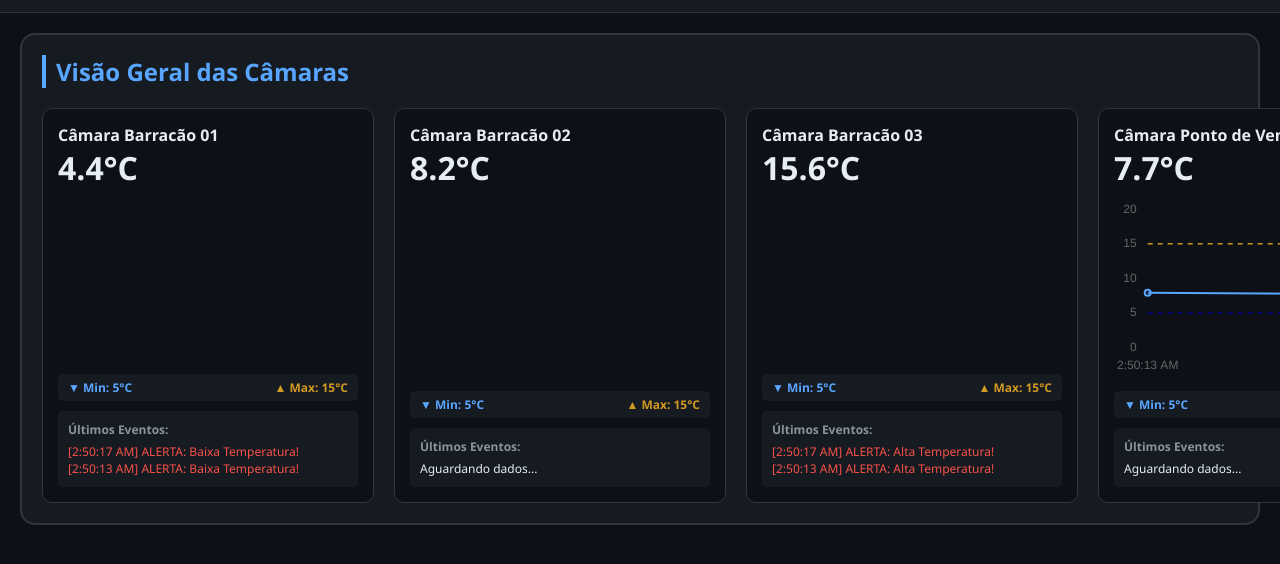
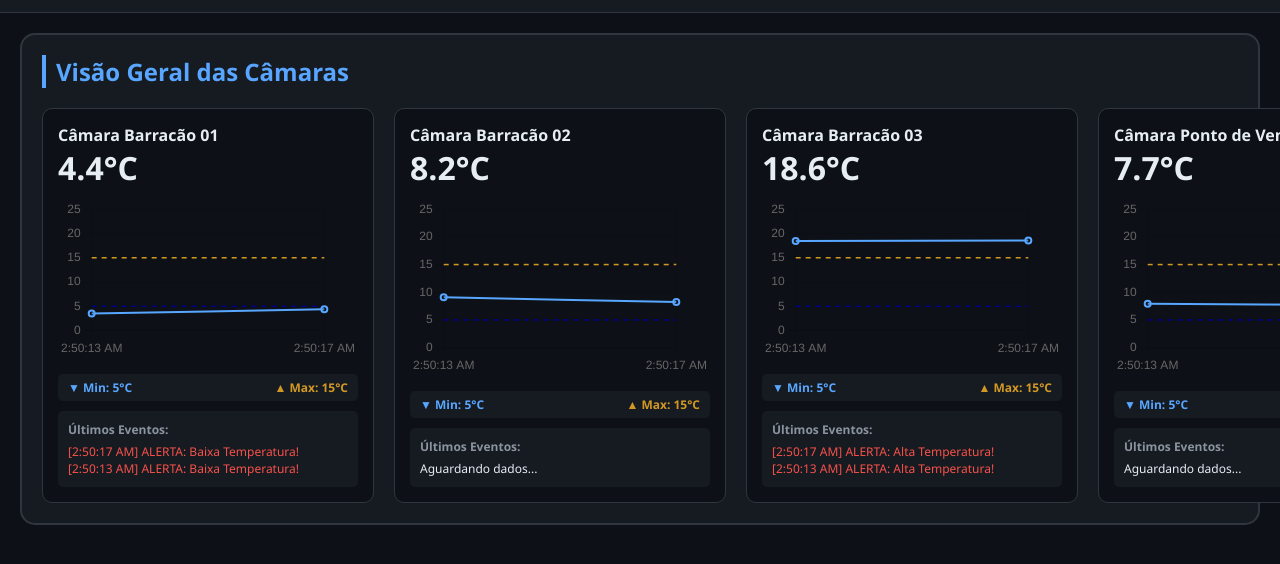
Before and after one commit to brunodudamatos-create/painel-eletrico, a website: page camaras.html in a window 1280 px wide. Shown: the part 68-632 px from the top of the page. Drawn offline with nearby package versions, Linux system fonts and the light colour scheme.

Commit message:
Update camaras.html

```diff
--- a/camaras.html
+++ b/camaras.html
@@ -11,7 +11,6 @@
 
     header{background:#161b22;padding:15px 30px;border-bottom:1px solid #30363d;}
 
-    /* Aumentei a largura máxima para as 4 câmaras caberem perfeitamente na horizontal */
     main{padding:20px;max-width:1600px;margin:0 auto}
 
     .secao {
@@ -22,10 +21,9 @@
     }
     .secao-titulo {margin-bottom:20px; color:#58a6ff; border-left:4px solid #58a6ff; padding-left:10px;}
 
-    /* GRID FIXO DE 4 COLUNAS - Coloca as 4 câmaras na mesma linha horizontal */
+    /* GRID FIXO DE 4 COLUNAS */
     .camaras-grid {display:grid; grid-template-columns:repeat(4, 1fr); gap:20px;}
 
-    /* Para não quebrar no celular ou em telas muito pequenas */
     @media (max-width: 1200px) { .camaras-grid { grid-template-columns:repeat(2, 1fr); } }
     @media (max-width: 768px) { .camaras-grid { grid-template-columns:1fr; } }
 
@@ -59,7 +57,6 @@
 </main>
 
 <script>
-// Configuração unificada das 4 câmaras
 const configs = [
     {id: '1', nome: 'Câmara Barracão 01'},
     {id: '2', nome: 'Câmara Barracão 02'},
@@ -69,17 +66,18 @@ const configs = [
 
 const charts = {};
 
-// Valores iniciais para simulação contínua
+// Temperaturas iniciais aleatórias entre 1 e 20 para começar
 const temperaturasAtuais = {
     '1': 4.5,
     '2': 10.0,
-    '3': 15.5,
+    '3': 18.5,
     '4': 8.0
 };
 
-// 1. Cria os cards no HTML e monta os gráficos
+// 1. PRIMEIRO: Construir todo o HTML de uma vez para não destruir os gráficos
+let htmlCards = '';
 configs.forEach(c => {
-    document.getElementById('grid-principal').innerHTML += `
+    htmlCards += `
         <div class="ccard">
             <div style="display:flex; justify-content:space-between"><b>${c.nome}</b></div>
             <div style="font-size:2rem; font-weight:bold" id="t${c.id}">--°C</div>
@@ -97,7 +95,13 @@ configs.forEach(c => {
             </div>
         </div>
     `;
+});
 
+// Injeta o HTML na tela de uma única vez
+document.getElementById('grid-principal').innerHTML = htmlCards;
+
+// 2. SEGUNDO: Agora que o HTML existe, inicializamos os 4 gráficos com Chart.js
+configs.forEach(c => {
     const ctx = document.getElementById('chart'+c.id).getContext('2d');
 
     charts[c.id] = new Chart(ctx, {
@@ -105,11 +109,8 @@ configs.forEach(c => {
         data: {
             labels: [],
             datasets: [
-                // Linha Principal - CORRIGIDO: fill: false remove a sombra azul claro
                 {label: 'Temp', data: [], borderColor: '#58a6ff', fill: false, tension: 0.3, borderWidth: 2},
-                // Limite Baixo
                 {label: 'Min', data: [], borderColor: '#00008b', borderDash: [5,5], pointRadius: 0, borderWidth: 1.5},
-                // Limite Alto
                 {label: 'Max', data: [], borderColor: '#d29922', borderDash: [5,5], pointRadius: 0, borderWidth: 1.5}
             ]
         },
@@ -118,13 +119,14 @@ configs.forEach(c => {
             maintainAspectRatio: false,
             plugins: {legend: {display:false}},
             scales: {
-                y: { min: 0, max: 20 }
+                // Deixa o gráfico se adequar dinamicamente, sugerindo a escala base de 0 a 22
+                y: { suggestedMin: 0, suggestedMax: 22 }
             }
         }
     });
 });
 
-// 2. Registra os logs de alertas nas caixas
+// 3. Função de Eventos
 function registrarEvento(id, msg) {
     const el = document.getElementById('ev' + id);
     let logs = el.innerHTML.includes('Aguardando') ? [] : el.innerHTML.split('<br>');
@@ -136,38 +138,39 @@ function registrarEvento(id, msg) {
     el.innerHTML = logs.join('<br>');
 }
 
-// 3. Atualiza os dados de TODAS as câmaras simultaneamente
+// 4. Função de Atualização (Variação entre 1 e 20 graus)
 function atualizar() {
     const agora = new Date().toLocaleTimeString();
 
     configs.forEach(c => {
+        // Simula subida ou descida suave de temperatura
         let variacao = (Math.random() * 2) - 1;
         temperaturasAtuais[c.id] += variacao;
 
-        // Mantém a variação entre 2 e 18 graus para forçar testes de alarme
-        if(temperaturasAtuais[c.id] < 2) temperaturasAtuais[c.id] = 2.5;
-        if(temperaturasAtuais[c.id] > 18) temperaturasAtuais[c.id] = 17.5;
+        // Limita estritamente entre 1°C e 20°C
+        if(temperaturasAtuais[c.id] < 1) temperaturasAtuais[c.id] = 1.5;
+        if(temperaturasAtuais[c.id] > 20) temperaturasAtuais[c.id] = 19.5;
 
         const tempAtual = temperaturasAtuais[c.id];
         const chart = charts[c.id];
 
-        // Atualiza valor em texto
+        // Atualiza o texto da temperatura na tela
         document.getElementById('t'+c.id).textContent = tempAtual.toFixed(1) + '°C';
 
-        // Atualiza as 3 linhas do gráfico
+        // Atualiza as linhas do gráfico
         chart.data.labels.push(agora);
         chart.data.datasets[0].data.push(tempAtual);
         chart.data.datasets[1].data.push(5);
         chart.data.datasets[2].data.push(15);
 
-        // Mantém 20 pontos de histórico visual
+        // Limpa o histórico visual para mostrar apenas os últimos 20 pontos
         if(chart.data.labels.length > 20) {
             chart.data.labels.shift();
             chart.data.datasets.forEach(d => d.data.shift());
         }
         chart.update();
 
-        // Dispara o alerta de texto na caixa de eventos
+        // Dispara alarmes se sair do limite
         if(tempAtual < 5) {
             registrarEvento(c.id, "ALERTA: Baixa Temperatura!");
         } else if(tempAtual > 15) {
@@ -176,7 +179,7 @@ function atualizar() {
     });
 }
 
-// Dispara a cada 4 segundos
+// Atualiza a cada 4 segundos
 setInterval(atualizar, 4000);
 atualizar();
 </script>
```
